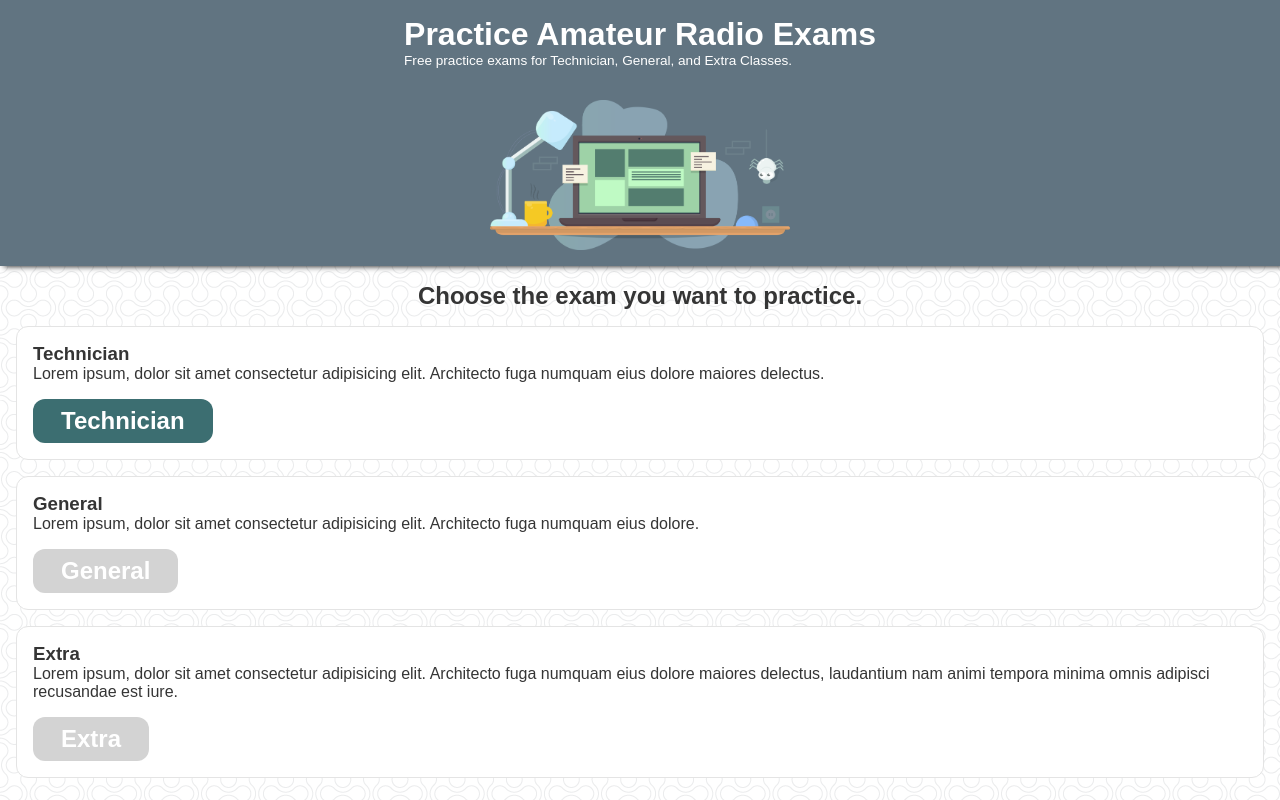
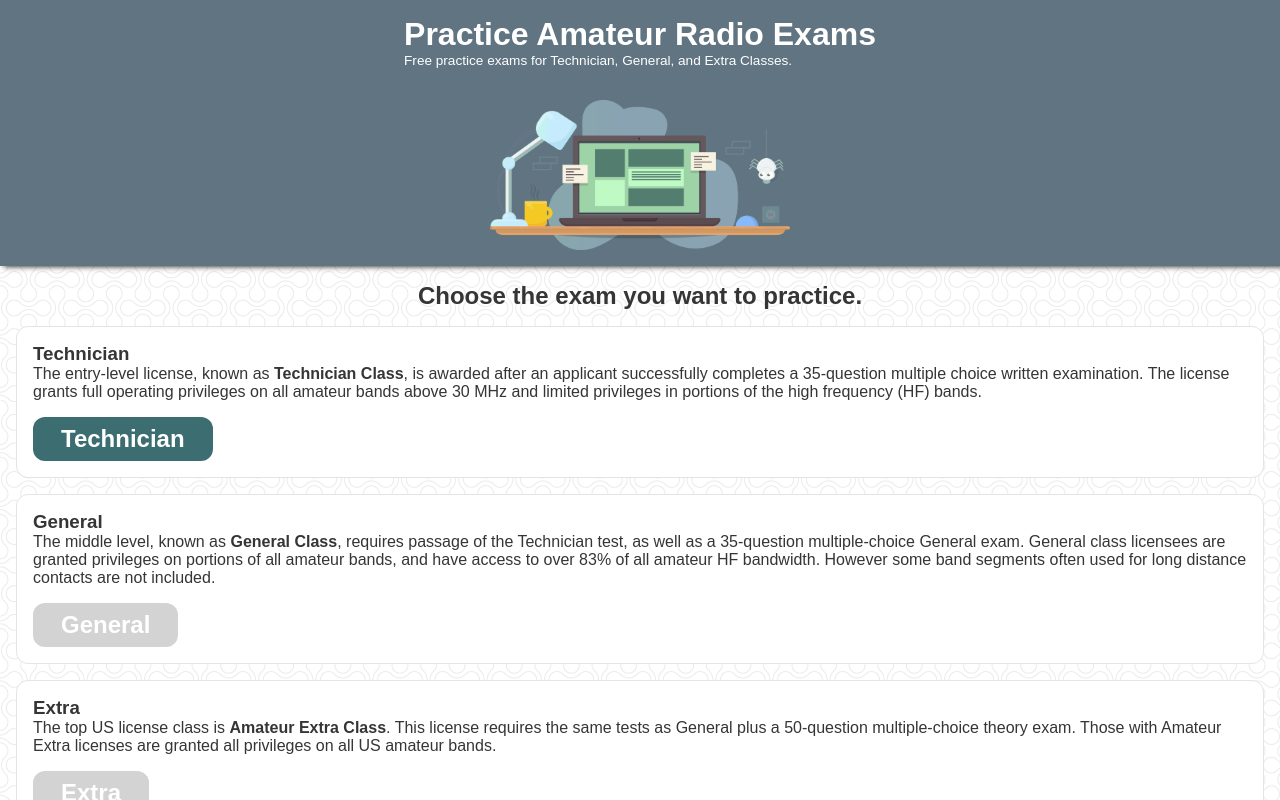
Before and after one commit to tyler-daigle/practice-ham, a JavaScript app: page / in a window 1280 px wide. Shown: the top 800 px of the page. Built offline with nearby package versions, Linux system fonts and the light colour scheme; the HTML template or start-up script is replaced by a standard one.

Commit message:
Added exam descriptions to ExamSelector

```diff
--- a/src/components/ExamSelector.js
+++ b/src/components/ExamSelector.js
@@ -30,8 +30,11 @@ export default function ExamSelector({ onExamChange }) {
       <ExamChoice>
         <ExamTitle>Technician</ExamTitle>
         <ExamDescription>
-          Lorem ipsum, dolor sit amet consectetur adipisicing elit. Architecto
-          fuga numquam eius dolore maiores delectus.
+          The entry-level license, known as <strong>Technician Class</strong>,
+          is awarded after an applicant successfully completes a 35-question
+          multiple choice written examination. The license grants full operating
+          privileges on all amateur bands above 30 MHz and limited privileges in
+          portions of the high frequency (HF) bands.
         </ExamDescription>
         <Button size="lg" onClick={() => onExamChange(ExamTypes.TECHNICIAN)}>
           Technician
@@ -41,10 +44,18 @@ export default function ExamSelector({ onExamChange }) {
       <ExamChoice>
         <ExamTitle>General</ExamTitle>
         <ExamDescription>
-          Lorem ipsum, dolor sit amet consectetur adipisicing elit. Architecto
-          fuga numquam eius dolore.
+          The middle level, known as <strong>General Class</strong>, requires
+          passage of the Technician test, as well as a 35-question
+          multiple-choice General exam. General class licensees are granted
+          privileges on portions of all amateur bands, and have access to over
+          83% of all amateur HF bandwidth. However some band segments often used
+          for long distance contacts are not included.
         </ExamDescription>
-        <Button size="lg" onClick={() => onExamChange(ExamTypes.GENERAL)} disabled>
+        <Button
+          size="lg"
+          onClick={() => onExamChange(ExamTypes.GENERAL)}
+          disabled
+        >
           General
         </Button>
       </ExamChoice>
@@ -52,11 +63,16 @@ export default function ExamSelector({ onExamChange }) {
       <ExamChoice>
         <ExamTitle>Extra</ExamTitle>
         <ExamDescription>
-          Lorem ipsum, dolor sit amet consectetur adipisicing elit. Architecto
-          fuga numquam eius dolore maiores delectus, laudantium nam animi
-          tempora minima omnis adipisci recusandae est iure.
+          The top US license class is <strong>Amateur Extra Class</strong>. This
+          license requires the same tests as General plus a 50-question
+          multiple-choice theory exam. Those with Amateur Extra licenses are
+          granted all privileges on all US amateur bands.
         </ExamDescription>
-        <Button size="lg" onClick={() => onExamChange(ExamTypes.EXTRA)} disabled>
+        <Button
+          size="lg"
+          onClick={() => onExamChange(ExamTypes.EXTRA)}
+          disabled
+        >
           Extra
         </Button>
       </ExamChoice>
```
